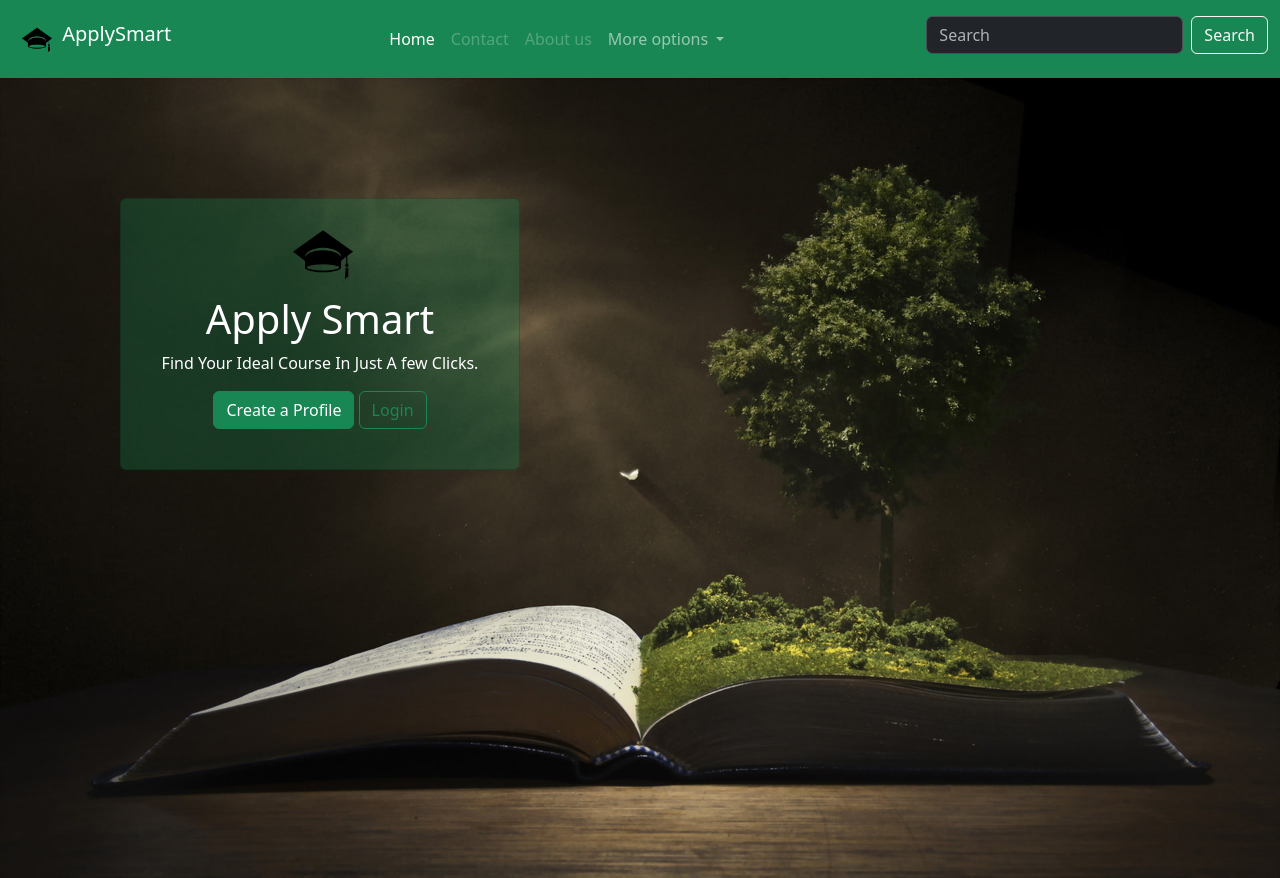
After one commit to GOATCODERS/ApplySmart, a PHP site: page /index.php in a window 1280 px wide. The commit adds this page. Run offline with PHP 8.4, Linux system fonts and the light colour scheme.

Commit message:
created a separate navbar file

```diff
--- a/Prospectus.php
+++ b/Prospectus.php
@@ -8,7 +8,10 @@
     <link href="https://cdn.jsdelivr.net/npm/bootstrap@5.3.3/dist/css/bootstrap.min.css" rel="stylesheet" integrity="sha384-QWTKZyjpPEjISv5WaRU9OFeRpok6YctnYmDr5pNlyT2bRjXh0JMhjY6hW+ALEwIH" crossorigin="anonymous">
 </head>
 <body>
+ <?php
+  include 'navBar.php';
 
+?>
     <div id="carouselExampleCaptions" class="carousel slide" data-bs-ride="carousel">
         <div class="carousel-indicators">
           <button type="button" data-bs-target="#carouselExampleCaptions" data-bs-slide-to="0" class="active" aria-current="true" aria-label="Slide 1"></button>
--- a/Student.php
+++ b/Student.php
@@ -125,7 +125,6 @@ class User {
                 header('Location: welcome.php');
                 exit();
             } else {
-                echo $password;
                 return false; // Return false if login fails
             }
         } catch (PDOException $e) {
--- /dev/null
+++ b/index.php
@@ -0,0 +1,46 @@
+<html lang="en">
+<head>
+    <meta charset="UTF-8">
+    <meta name="viewport" content="width=device-width, initial-scale=1.0">
+    <title>ApplySmart</title>
+    <link href="https://cdn.jsdelivr.net/npm/bootstrap@5.3.3/dist/css/bootstrap.min.css" rel="stylesheet" integrity="sha384-QWTKZyjpPEjISv5WaRU9OFeRpok6YctnYmDr5pNlyT2bRjXh0JMhjY6hW+ALEwIH" crossorigin="anonymous">
+</head>
+<body>
+
+ <?php
+    include 'navBar.php';
+
+
+ ?>
+
+      <div class="d-flex h-100 " width="100" height="100" style="background-image: url('assets/background2.jpeg'); background-position: center; background-size: cover;">
+        <!-- Content here -->
+
+        <div class="card text-bg-success " style="width: 25rem; --bs-bg-opacity: 0.3; height: 17rem; margin: 120px 120px;">
+          <div class="card-body text-center">
+            <img src="assets/logo.png" data-bs-theme="dark" alt="Logo" width="60" height="80" class="d-inline-block align-text-top" style="margin-left: 10px; margin-right: 5px;">
+            <div>
+              <h1 class="card-title">Apply Smart</h1>
+            </div>
+
+            <div>
+              <p class="card-text">Find Your Ideal Course In Just A few Clicks.</p>
+            </div>
+
+            <div class="my-3">
+              <a class="btn btn-success" href="signupPage.php" role="button">Create a Profile</a>
+              <a class="btn btn-outline-success" href="loginPage.php" role="button">Login</a>
+            </div>
+          </div>
+
+        </div>
+
+
+      </div>
+
+
+
+
+    <script src="https://cdn.jsdelivr.net/npm/bootstrap@5.3.3/dist/js/bootstrap.bundle.min.js" integrity="sha384-YvpcrYf0tY3lHB60NNkmXc5s9fDVZLESaAA55NDzOxhy9GkcIdslK1eN7N6jIeHz" crossorigin="anonymous"></script>
+</body>
+</html>
--- /dev/null
+++ b/navBar.php
@@ -0,0 +1,46 @@
+
+
+
+
+<nav class="navbar navbar-expand-lg bg-success" data-bs-theme="dark" >
+    <!-- Navbar content -->
+    <div class="container-fluid">
+        <a class="navbar-brand" href="index.html">
+          <img src="assets/logo.png" alt="Logo" width="30" height="40" class="d-inline-block align-text-top" style="margin-left: 10px; margin-right: 5px;">
+          ApplySmart
+        </a>
+
+        <button class="navbar-toggler" type="button" data-bs-toggle="collapse" data-bs-target="#navbarSupportedContent" aria-controls="navbarSupportedContent" aria-expanded="false" aria-label="Toggle navigation">
+            <span class="navbar-toggler-icon"></span>
+          </button>
+          <div class="collapse navbar-collapse" id="navbarSupportedContent">
+            <ul class="navbar-nav mx-auto mb-2 mb-lg-0">
+              <li class="nav-item">
+                <a class="nav-link active" aria-current="page" href="Prospectus.php">Home</a>
+              </li>
+              <li class="nav-item">
+                <a class="nav-link disabled" href="#">Contact</a>
+              </li>
+
+              <li class="nav-item">
+                <a class="nav-link disabled" aria-disabled="true">About us</a>
+              </li>
+              <li class="nav-item dropdown">
+                <a class="nav-link dropdown-toggle" href="#" role="button" data-bs-toggle="dropdown" aria-expanded="false">
+                  More options
+                </a>
+                <ul class="dropdown-menu">
+                  <li><a class="dropdown-item" href="loginPage.php">Login</a></li>
+                  <li><a class="dropdown-item" href="signupPage.php">Register</a></li>
+                  <li><hr class="dropdown-divider"></li>
+                  <li><a class="dropdown-item" href="index.html">Log out</a></li>
+                </ul>
+              </li>
+            </ul>
+            <form class="d-flex mt-2" role="search">
+              <input class="form-control me-2" type="search" placeholder="Search" aria-label="Search">
+              <button class="btn btn-outline-light" type="submit">Search</button>
+            </form>
+          </div>
+      </div>
+  </nav>
```
Also changed, not shown: loginPage.php (+12 -47 lines).
